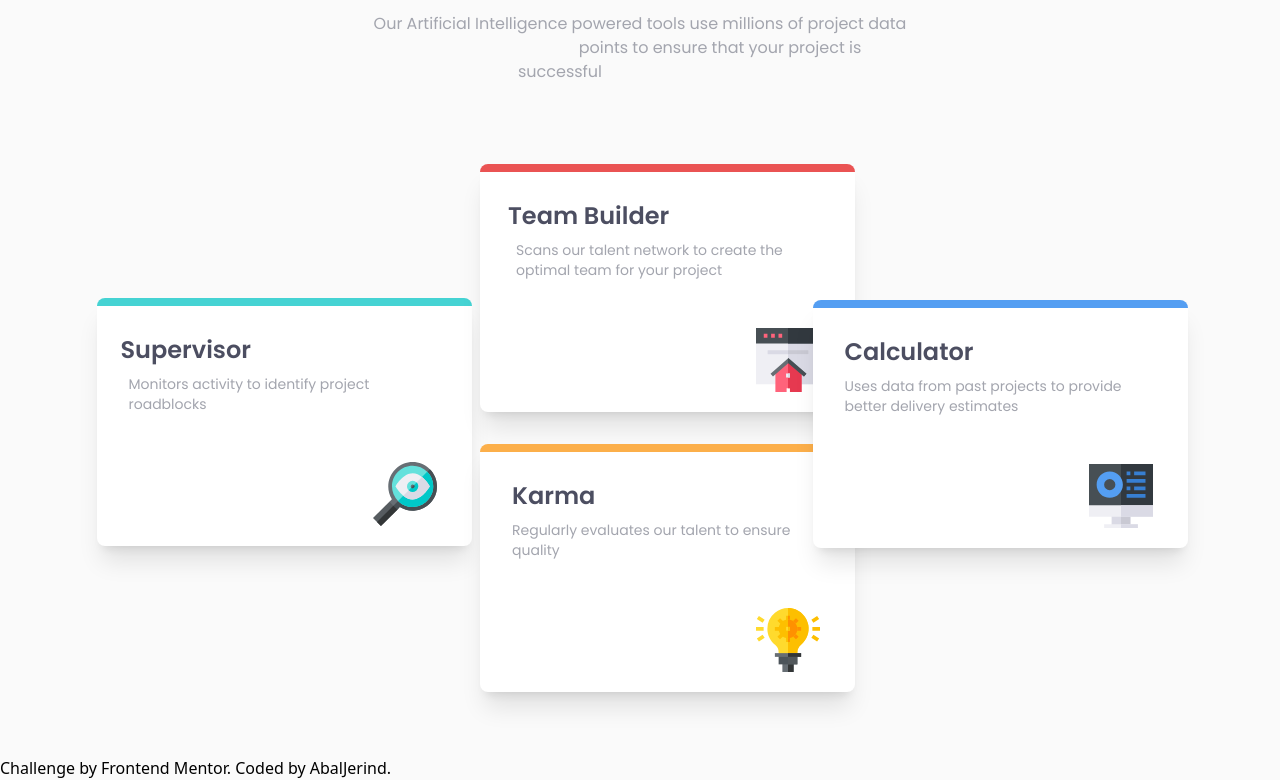
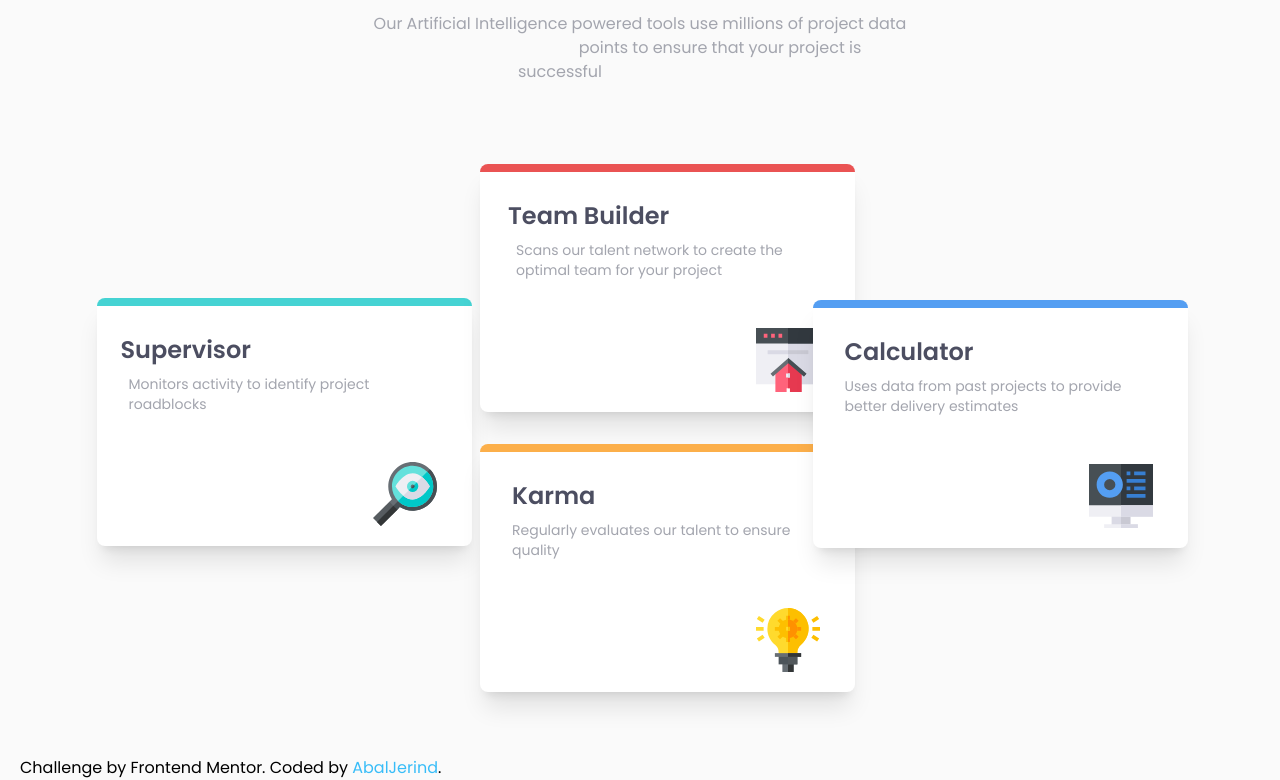
Before and after one commit to Abaljerind/four-card-feature, a website: page index.html in a window 1280 px wide. Shown: the part 192-972 px from the top of the page. Drawn offline with Linux system fonts and the light colour scheme.

Commit message:
give style to footer

```diff
--- a/index.html
+++ b/index.html
@@ -66,9 +66,9 @@
     </section>
 
     <footer>
-      <p class="attribution">
+      <p class="attribution ml-5 font-poppins">
         Challenge by <a href="https://www.frontendmentor.io?ref=challenge" target="_blank">Frontend Mentor</a>. Coded by
-        <a href="https://www.frontendmentor.io/profile/Abaljerind">AbalJerind</a>.
+        <a href="https://www.frontendmentor.io/profile/Abaljerind" class="text-sky-400">AbalJerind</a>.
       </p>
     </footer>
   </body>
```
Also changed, not shown: css/output.css.
